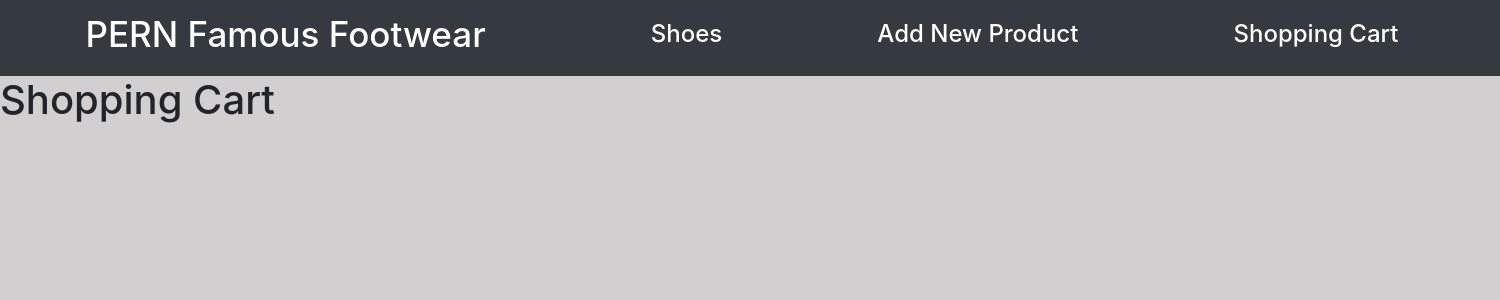
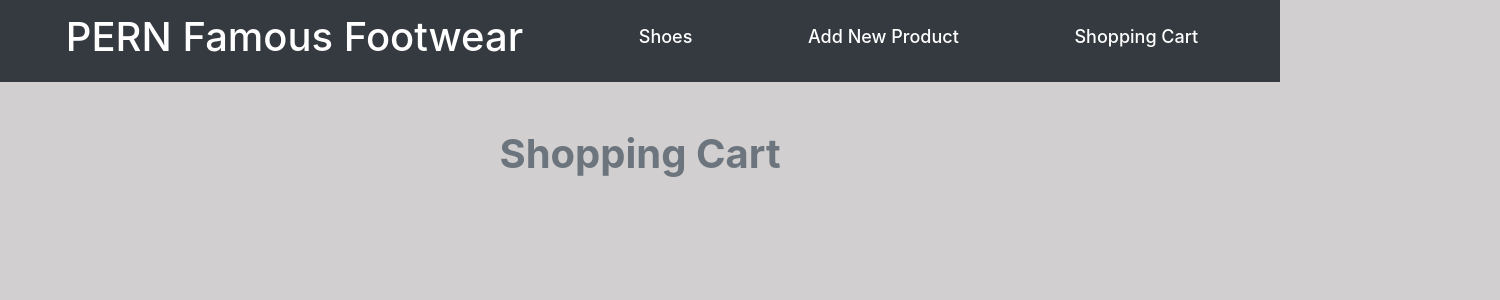
Before and after one commit to durdonadjalilova/PERN-Store, a React (Create React App) app in the folder front-end/: page /shoes/cart in a window 1280 px wide. Shown: the top 300 px of the page, 1500 px wide, since content can reach past the window. Built offline with nearby package versions, Linux system fonts and the light colour scheme.

Commit message:
worked on shopping cart css

```diff
--- a/front-end/src/App.css
+++ b/front-end/src/App.css
@@ -1,7 +1,13 @@
 body {
   background-color: rgb(209, 207, 207);
 }
+#homepage {
+  font-weight: bold;
+}
 
+nav h4 {
+  font-size: 18px;
+}
 ul {
   display: grid;
   grid-template-columns: auto auto auto;
@@ -21,6 +27,12 @@ ul {
 img {
   height: 150px;
   width: 150px;
+}
+
+#sortBy {
+  font-weight: bold;
+  font-size: 18px;
+  margin-left: 20px;
 }
 
 #main {
@@ -71,6 +83,17 @@ img {
   margin-right: 510px;
 }
 
+#cart {
+  text-align: center;
+  margin-top: 10px;
+  font-weight: bold;
+}
+.shoppingCart {
+  list-style-type: circle;
+  margin-top: 5px;
+  font-weight: bold;
+}
+
 /* @media only screen and (max-width: 600px) {
   nav {
     width: 350px;
@@ -93,34 +116,40 @@ img {
   }
 } */
 
+/* @media only screen and (min-width: 300px) {
+  #sortBy{
+    font-weight: bold;
+    font-size: 18px;
+    margin-left: 10px;
+  }
+  nav {
+    width: 1400px;
+    margin-right: 50px;
 
+  }
+  nav h4{
+    font-size: 12px;
 
-@media only screen and (min-width: 400px) {
-  nav {
-    width: 1500px;
   }
   #h1 {
-    font-size: 35px;
+    font-size: 20px;
     margin-right: 10px;
   }
   #homepage {
+
     text-align: center;
-    margin-left: 50px;
-    font-size: 40px;
-    margin-right: 45px;
+    font-size: 15px;
   }
   #main img {
-    height: 180px;
-    width: 180px;
+    height: 80px;
+    width: 80px;
     margin: 10px;
-    margin-left: 80px;
+    margin-left: 60px;
     margin-top: 20px;
   }
-}
+} */
 
-
-
-@media only screen and (max-width: 700px) {
+/* @media only screen and (max-width: 700px) {
     nav {
       width: 380px;
     }
@@ -160,4 +189,4 @@ img {
       height: 50px;
       width: 50px;
     }
-  }
+  } */
--- a/front-end/src/Components/ShoeCart.js
+++ b/front-end/src/Components/ShoeCart.js
@@ -14,15 +14,15 @@ function ShoeCart({ cart, removeShoes }) {
 
   return (
     <div>
-      <h1>Shopping Cart</h1>
-      <ul>
+      <h1 id="cart" className="text-secondary mt-5">Shopping Cart</h1>
+      <ul className="d-flex justify-content-left mb-2 flex-column">
         {cart.map((shoes, i) => {
           return (
-            <li key={shoes.id}>
+            <li key={shoes.id} className="shoppingCart text-secondary">
               {shoes.brand}
               {shoes.name}
               {shoes.price}
-              <button onClick={() => removeShoes}>Remove shoes</button>
+              <button onClick={() => removeShoes} className="ml-3 bg-dark text-white">Remove</button>
             </li>
           );
         })}
--- a/front-end/src/Components/Shoes.js
+++ b/front-end/src/Components/Shoes.js
@@ -49,7 +49,7 @@ const Shoes = () => {
   };
 
   return (
-    <div>
+    <div className="ml-2 mt-3 text-secondary" id="sortBy">
       Sort by{" "}
       <select onChange={(e) => handleChange(e.target.value)}>
         <option value="" defaultValue></option>
@@ -74,7 +74,7 @@ const Shoes = () => {
           const { brand, name, image_url, price, size, gender, id } = shoe;
           return (
             <li key={id} className="list-group">
-              <h5 className="mt-3 text-secondary">{brand}</h5>
+              <h5 className="mt-3 text-secondary"> {brand}</h5>
               <h5 className="mr-3 ml-3 text-secondary"> {name}</h5>
               <br />
               <img
--- a/front-end/src/Pages/Home.js
+++ b/front-end/src/Pages/Home.js
@@ -3,9 +3,9 @@ import React from "react";
 const Home = () => {
   return (
     <div>
-      <h2 className=" text-md-center mt-5 text-secondary " id="homepage">
+      <h1 className=" text-md-center mt-5 text-secondary " id="homepage">
         Welcome To PERN Famous Footwear!
-      </h2>
+      </h1>
       <span id="main">
         <img
           src="https://static.nike.com/a/images/t_PDP_864_v1/f_auto,b_rgb:f5f5f5,q_80/0d9e485f-bc09-4686-a53b-87afd15968ee/air-jordan-1-mid-shoe-nwV1GK.png"
```
